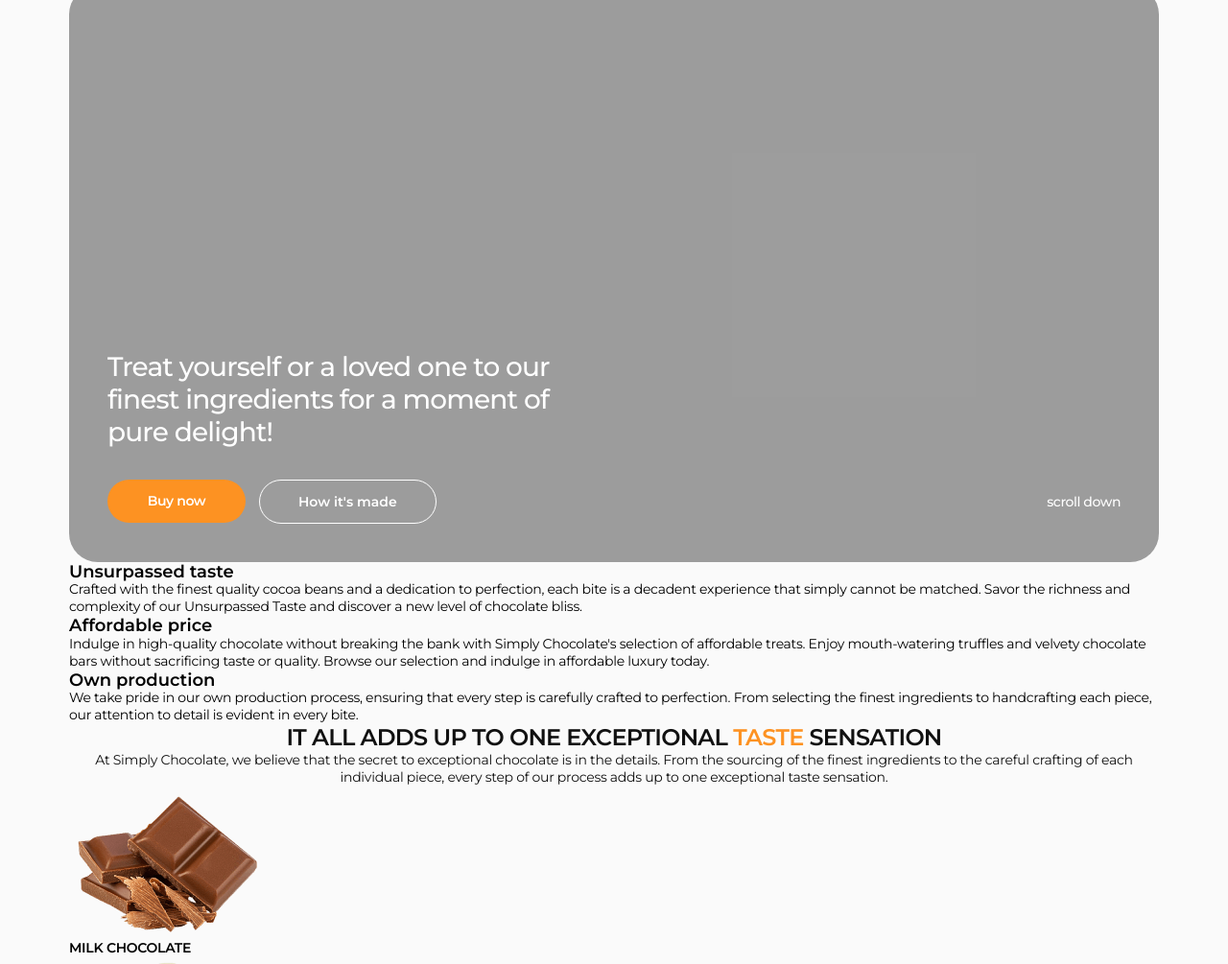
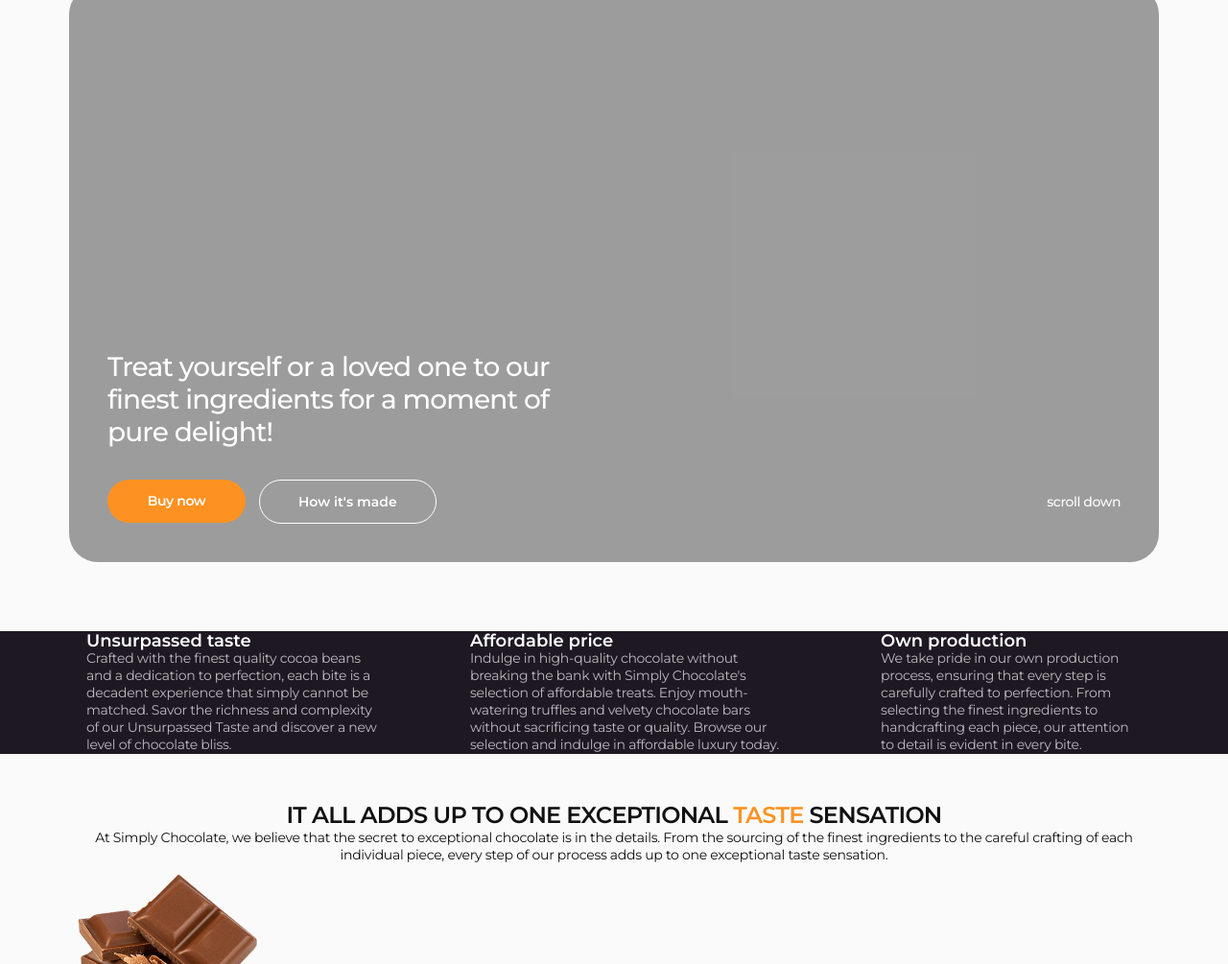
Before and after one commit to KiraKostina/html-css-101, a plain HTML site: page index.html in a window 1280 px wide. Shown: the part 95-1100 px from the top of the page at 96% size. Drawn offline with nearby package versions, Linux system fonts and the light colour scheme.

Commit message:
update styles.css

```diff
--- a/css/styles.css
+++ b/css/styles.css
@@ -191,18 +191,34 @@ body {
 /* ============== HERO STYLES ============== */
 
 /* ============== BENEFITS STYLES ============== */
+.benefits {
+  margin-top: 72px;
+  margin-bottom: 50px;
+  background-color: #1e1823;
+}
+
+.benefits-container {
+  padding-left: 34px;
+  padding-right: 34px;
+}
+
+.benefits-list {
+  display: flex;
+  gap: 88px;
+}
+
 .benefits-list-title {
-  /* color: #FFF; */
   font-size: 18px;
   font-weight: 600;
+  color: #fff;
 }
 
 .benefits-list-text {
-  /* color: #ffffffb3; */
   font-size: 14px;
   font-weight: 400;
   line-height: 1.28;
   letter-spacing: -0.02em;
+  color: #ffffffb3;
 }
 /* ============== /BENEFITS STYLES ============== */
 
```
